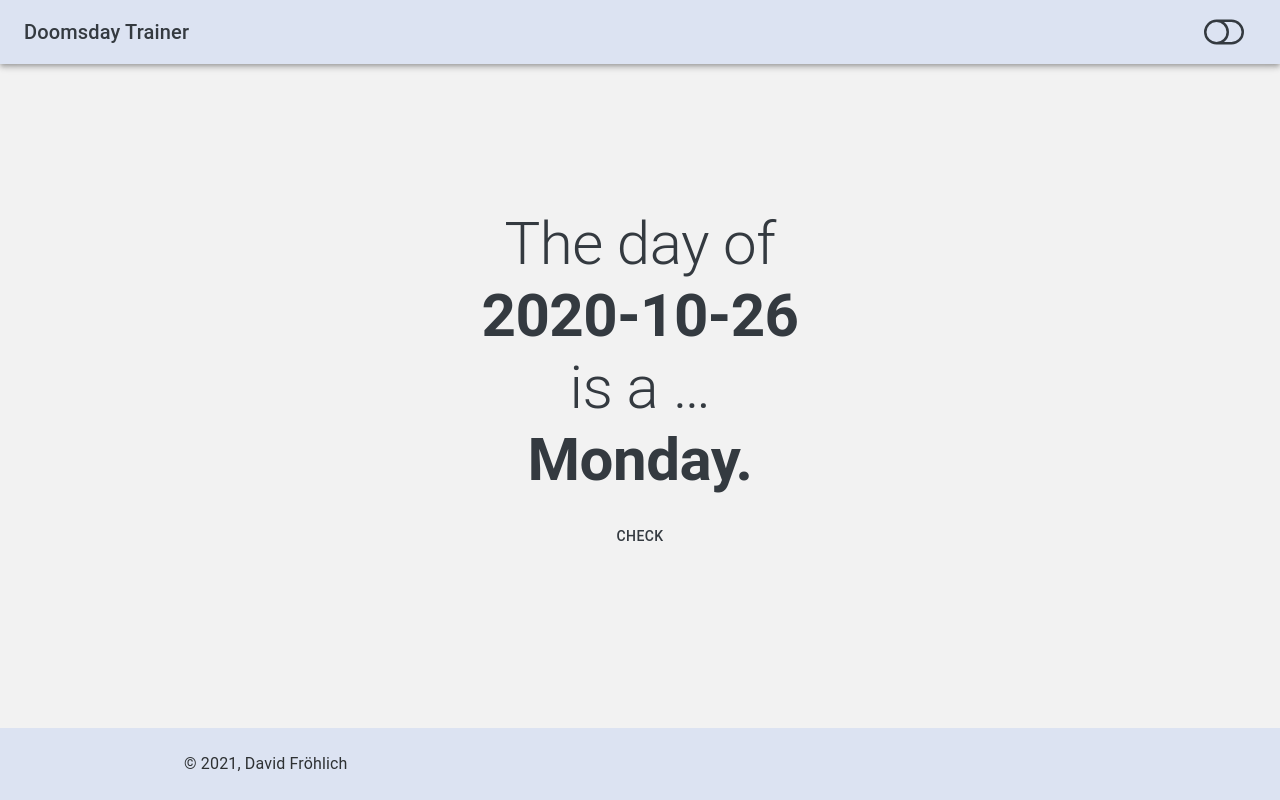
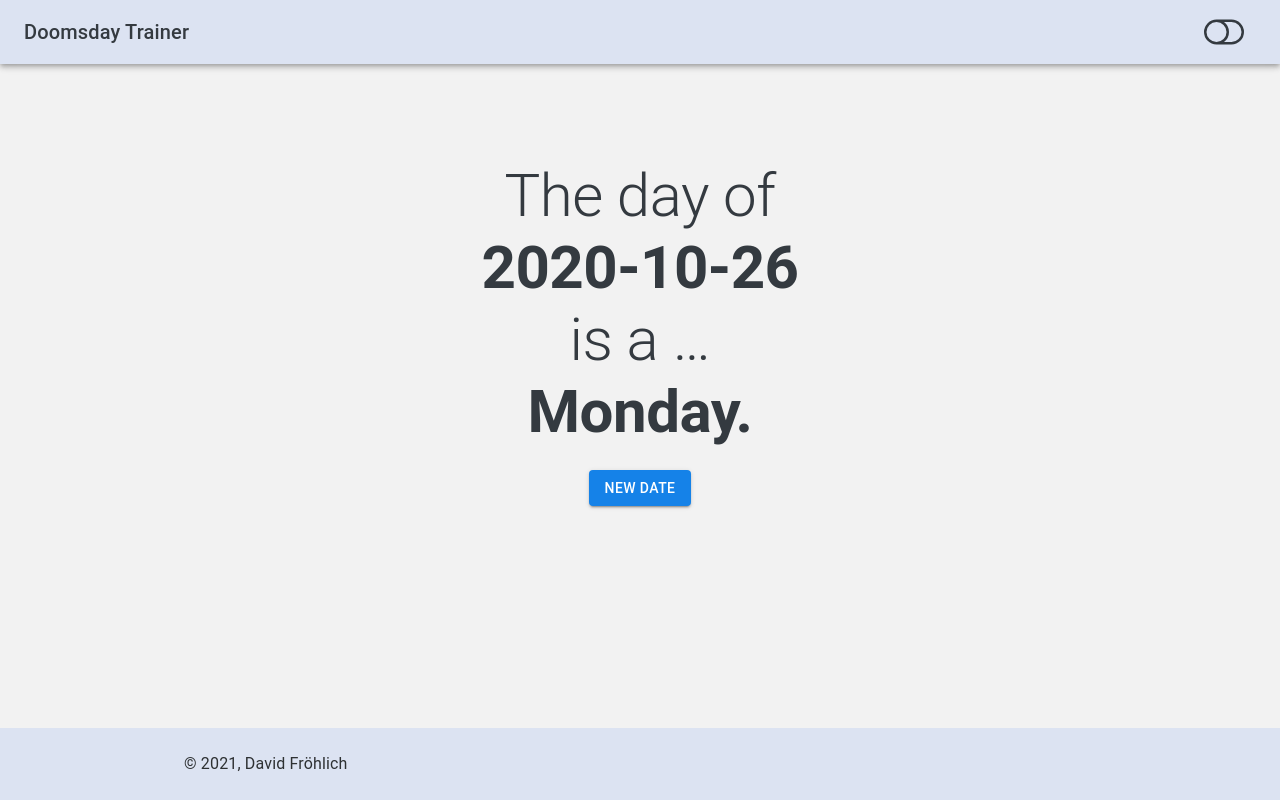
Before and after one commit to semperhilaris/doomsday-trainer, a Gatsby site: page /practice in a window 1280 px wide. Both pictures are taken after a click on the button "CHECK". Built offline with nearby package versions, Linux system fonts and the light colour scheme; Gatsby itself is replaced by a stand-in of ours.

Commit message:
Implemented reset.

```diff
--- a/src/components/doomsday/trainer.tsx
+++ b/src/components/doomsday/trainer.tsx
@@ -13,19 +13,29 @@ function getRamdomDateInBetween(start: string, end: string) {
 }
 
 const DoomsdayTrainer: FCC = () => {
-    const [date] = useState<Date>(getRamdomDateInBetween('1900-01-01', '2020-12-31'));
+    const [date, setDate] = useState<Date>(getRamdomDateInBetween('1900-01-01', '2020-12-31'));
     const [showSolution, setShowSolution] = useState<boolean>(false);
+
+    function reset() {
+        setShowSolution(false);
+        setDate(getRamdomDateInBetween('1900-01-01', '2020-12-31'));
+    }
 
     return (
         <div>
             <Typography component="h1" variant="h2" align="center" gutterBottom>
                 The day of<br/>
                 <strong><Moment format="YYYY-MM-DD">{ date }</Moment></strong><br/>
-                is a …<br/>
-                <Lazy type="fade" in={ showSolution } timeout={1500}>
-                    <strong><Moment format="dddd">{ date }</Moment>.</strong>
+                is a …
+                <Lazy type="fade" in={ showSolution } timeout={ {enter: 1500, exit: 0} }>
+                    <div>
+                        <strong><Moment format="dddd">{ date }</Moment>.</strong><br/>
+                        <Button onClick={() => { reset() }} variant="contained" color="primary">NEW DATE</Button>
+                    </div>
                 </Lazy>
-                <Button onClick={() => { setShowSolution(true) }}>CHECK</Button>
+                <Lazy type="fade" in={ !showSolution } timeout={ {enter: 1500, exit: 0} }>
+                    <Button onClick={() => { setShowSolution(true) }} variant="contained" color="primary">CHECK</Button>
+                </Lazy>
             </Typography>
         </div>
       );
--- a/src/components/layout/meta-layout.tsx
+++ b/src/components/layout/meta-layout.tsx
@@ -13,7 +13,7 @@ const useStyles = makeStyles((theme: Theme) => ({
         backgroundColor: theme.palette.background.default
     },
     main: {
-        marginTop: '5rem',
+        marginTop: '2rem',
         backgroundColor: theme.palette.background.default
     }
 }));
```
